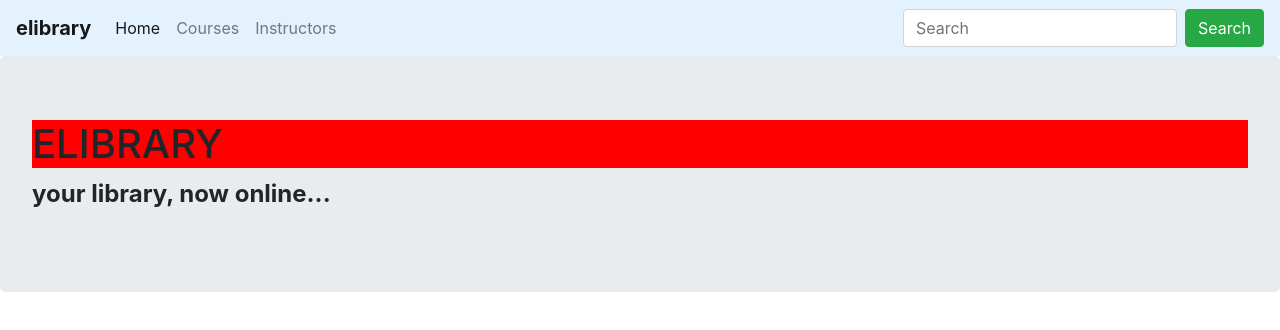
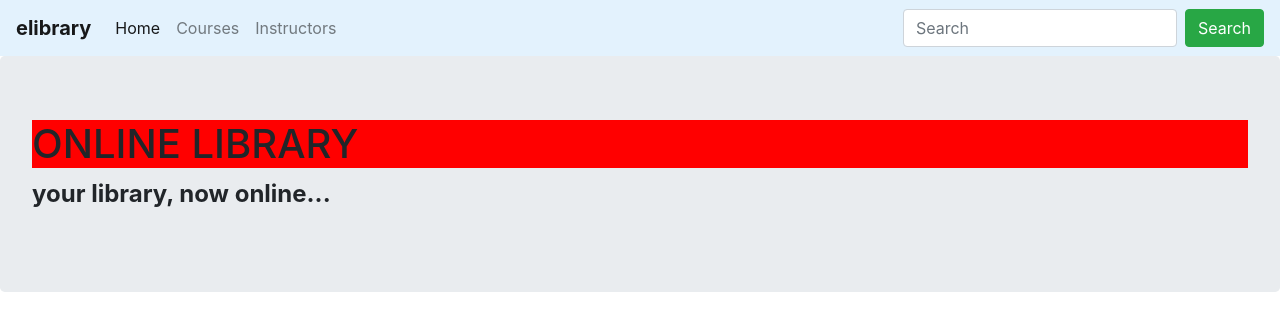
Before and after one commit to baluragala/cigna-angular5, an Angular app in the folder elibrary/: page / in a window 1280 px wide. Shown: the top 330 px of the page. Built offline with nearby package versions, Linux system fonts and the light colour scheme.

Commit message:
custom property binding

```diff
--- a/elibrary/src/app/app.component.html
+++ b/elibrary/src/app/app.component.html
@@ -1,2 +1,2 @@
 <el-nav></el-nav>
-<el-home></el-home>
+<el-home [mainTitle]="titles[index]"></el-home>
--- a/elibrary/src/app/app.component.ts
+++ b/elibrary/src/app/app.component.ts
@@ -8,4 +8,9 @@ import { Component, ViewEncapsulation } from "@angular/core";
 })
 export class AppComponent {
   title = "angular";
+  titles = ["online library", "new library", "tech library"];
+  index = 0;
+  constructor() {
+    this.index = Math.floor(Math.random() * 2);
+  }
 }
--- a/elibrary/src/app/home.component.ts
+++ b/elibrary/src/app/home.component.ts
@@ -1,4 +1,4 @@
-import { Component, ViewEncapsulation } from "@angular/core";
+import { Component, ViewEncapsulation, Input } from "@angular/core";
 
 /*
 1. class
@@ -10,7 +10,7 @@ import { Component, ViewEncapsulation } from "@angular/core";
   selector: "el-home",
   template: `
     <div class="jumbotron">
-        <h1 [title]="title.toUpperCase()" [style.backgroundColor]="'red'">{{title.toUpperCase()}}</h1>
+        <h1 [title]="mainTitle.toUpperCase()" [style.backgroundColor]="'red'">{{mainTitle.toUpperCase()}}</h1>
         <p>your library, now online...</p>
     </div>
     `,
@@ -25,5 +25,5 @@ import { Component, ViewEncapsulation } from "@angular/core";
   encapsulation: ViewEncapsulation.None
 })
 export class HomeComponent {
-  title: string = "elibrary";
+  @Input() mainTitle: string = "";
 }
```
